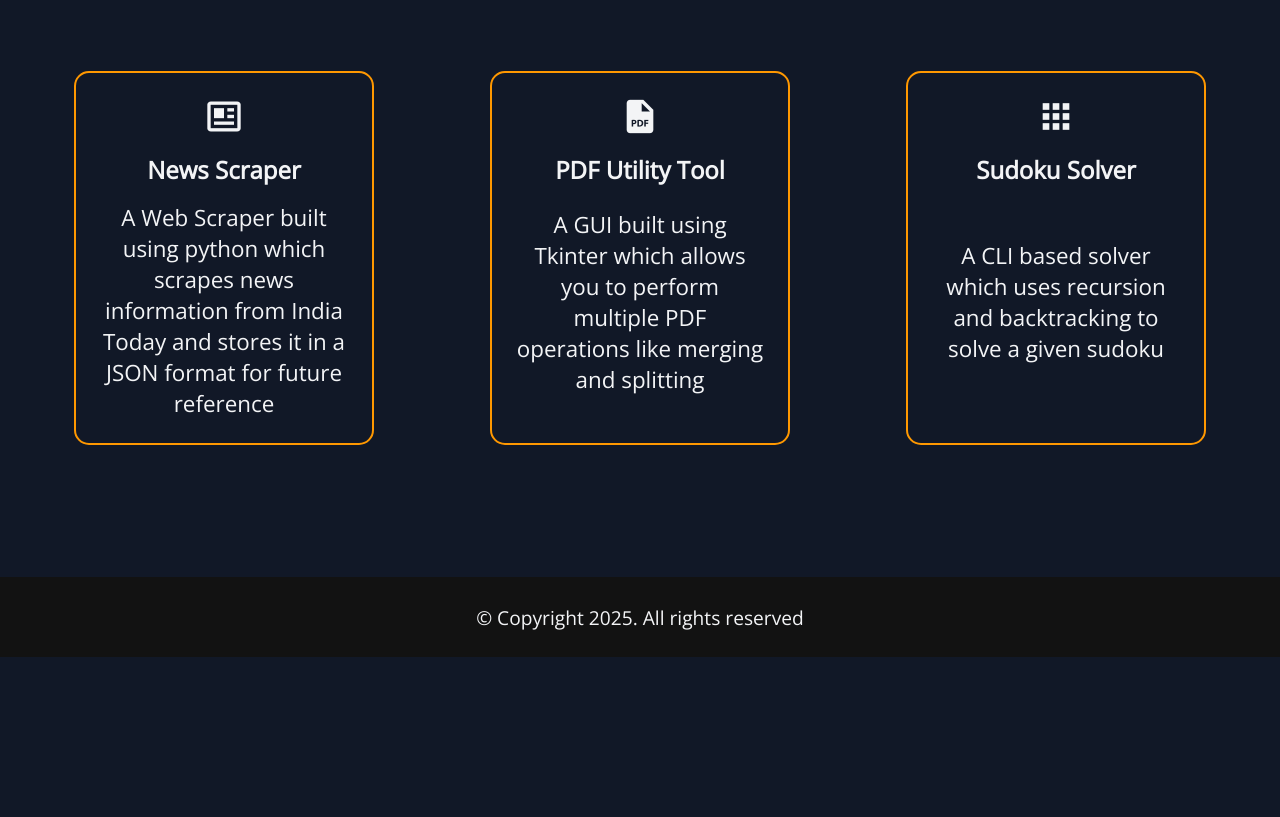
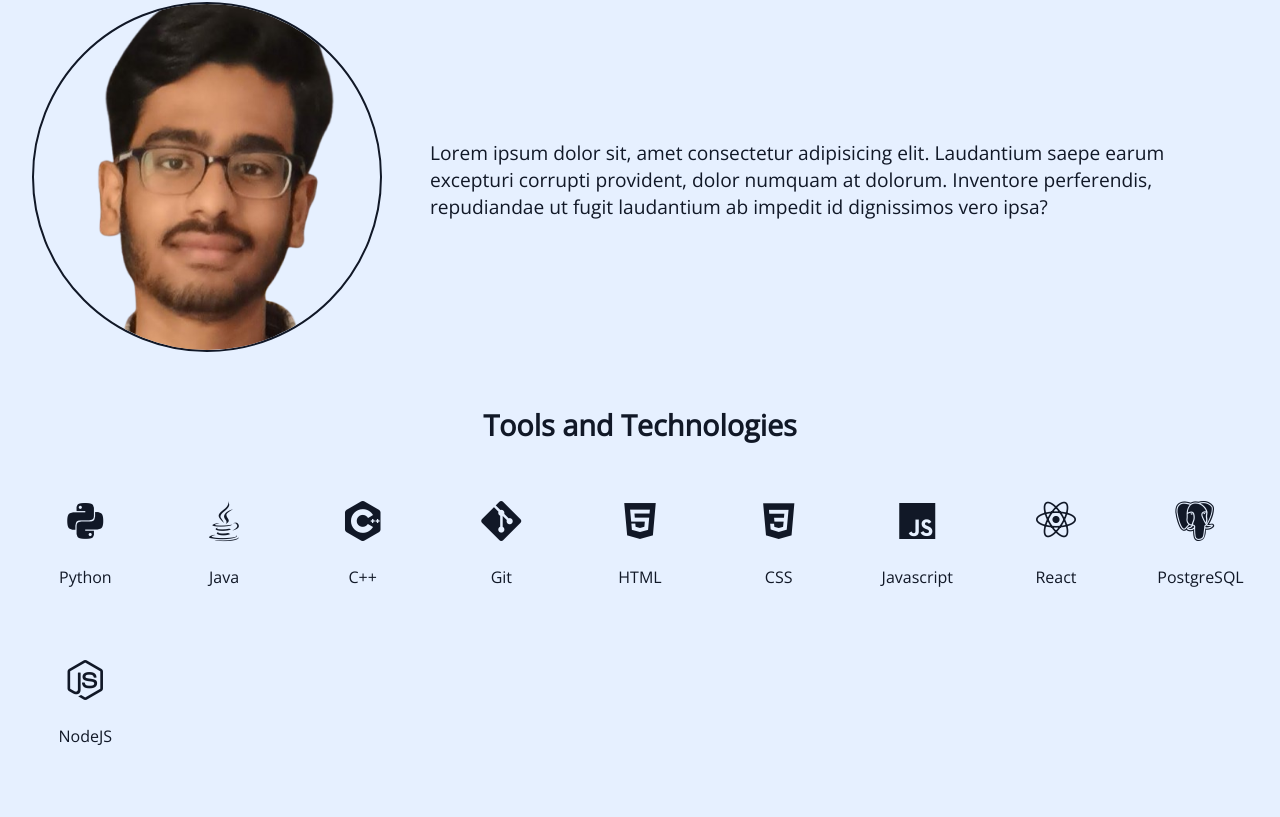
Before and after one commit to VRYeshwanth/My-Portfolio, a React (Vite) app: page / in a window 1280 px wide. Shown: the part 1023-1840 px from the top of the page. Before the commit the page ends 1680 px from the top, so only its background shows below. Built offline with nearby package versions, Linux system fonts and the light colour scheme.

Commit message:
About Me Section + Styling

```diff
--- a/public/style.css
+++ b/public/style.css
@@ -9,7 +9,7 @@
 }
 
 :root {
-    --secondary-background: #ebebeb;
+    --secondary-background: #dcdcdc;
     --primary-background: #111827;
     --text-color: #f3f4f6;
     --accent-color: #ff9800;
@@ -32,9 +32,13 @@ header {
     width: 100%;
     height: 80px;
     display: flex;
+    position: sticky;
+    top: 0;
     justify-content: space-between;
     align-items: center;
     padding: 0 1rem;
+    z-index: 1000;
+    background-color: var(--primary-background);
 }
 
 .nav-logo h1 {
@@ -125,7 +129,7 @@ header {
 /* Home Section */
 .home {
     width: 100%;
-    min-height: calc(100vh - 80px);
+    min-height: 100vh;
     display: flex;
     justify-content: center;
     align-items: center;
@@ -261,6 +265,7 @@ footer p {
     align-items: center;
     gap: 3rem;
     padding: 2rem;
+    scroll-margin-top: 80px;
 }
 
 .projects h1 {
@@ -320,3 +325,97 @@ footer p {
         font-size: 1.2rem;
     }
 }
+
+/* About Section */
+.about {
+    width: 100%;
+    min-height: 100vh;
+    display: flex;
+    flex-direction: column;
+    justify-content: center;
+    align-items: center;
+    padding: 2rem;
+    gap: 3rem;
+    background-color: #e6f0ff;
+    color: var(--primary-background);
+    scroll-margin-top: 80px;
+}
+
+.about h1 {
+    font-size: 3rem;
+    text-align: center;
+}
+
+.about-content {
+    display: flex;
+    justify-content: center;
+    align-items: center;
+    gap: 3rem;
+}
+
+.about-content .left img {
+    width: 350px;
+    border-radius: 50%;
+    border: 2px solid var(--primary-background);
+    aspect-ratio: 1/1;
+    object-fit: cover;
+}
+
+.about-content .right p {
+    font-size: 1.2rem;
+    flex: 1;
+    min-width: 300px;
+}
+
+.skills-row {
+    width: 100%;
+    display: flex;
+    flex-direction: column;
+    justify-content: center;
+    align-items: center;
+    gap: 2rem;
+}
+
+.skills-row .heading h2 {
+    font-size: 1.8rem;
+}
+
+.skills-row .skills {
+    display: grid;
+    grid-template-columns: repeat(auto-fit, minmax(100px, 1fr));
+    width: 100%;
+    gap: 2rem;
+    margin-bottom: 2rem;
+}
+
+.skills .skill-icon {
+    text-align: center;
+    padding: 1rem;
+}
+
+.skills .skill-icon i {
+    font-size: 3rem;
+    border-radius: 15px;
+    padding: 0.3rem;
+    margin-bottom: 1rem;
+}
+
+@media (max-width: 768px) {
+    .about-content {
+        flex-wrap: wrap;
+    }
+}
+@media (max-width: 425px) {
+    .about h1 {
+        font-size: 2rem;
+    }
+    .about-content .left img {
+        width: 300px;
+    }
+    .about-content {
+        text-align: center;
+    }
+    .skills-row .heading h2 {
+        font-size: 1.2rem;
+    }
+}
--- a/src/App.jsx
+++ b/src/App.jsx
@@ -3,12 +3,14 @@ import Navbar from "./Components/Navbar/Navbar";
 import Home from "./Components/Home/Home";
 import Footer from "./Components/Footer/Footer";
 import Projects from "./Components/Projects/Projects";
+import About from "./Components/About/About";
 
 export default function App() {
     return (
         <div className="container">
             <Navbar />
             <Home />
+            <About />
             <Projects />
             <Footer />
         </div>
--- /dev/null
+++ b/src/Components/About/About.jsx
@@ -0,0 +1,12 @@
+import Content from "./Content";
+import Skills from "./Skills";
+
+export default function About() {
+    return (
+        <section className="about" id="about">
+            <h1>About Me</h1>
+            <Content />
+            <Skills />
+        </section>
+    )
+}
--- /dev/null
+++ b/src/Components/About/Content.jsx
@@ -0,0 +1,12 @@
+export default function Content() {
+    return (
+        <div className="about-content">
+            <div className="left">
+                <img src="/images/user-image.png" alt="User Image" />
+            </div>
+            <div className="right">
+                <p>Lorem ipsum dolor sit, amet consectetur adipisicing elit. Laudantium saepe earum excepturi corrupti provident, dolor numquam at dolorum. Inventore perferendis, repudiandae ut fugit laudantium ab impedit id dignissimos vero ipsa?</p>
+            </div>
+        </div>
+    )
+}
--- /dev/null
+++ b/src/Components/About/SkillIcon.jsx
@@ -0,0 +1,8 @@
+export default function SkillIcon(props) {
+    return (
+        <div className="skill-icon">
+            <i className={props.class}></i>
+            <p className="icon-name">{props.name}</p>
+        </div>
+    )
+}
--- /dev/null
+++ b/src/Components/About/Skills.jsx
@@ -0,0 +1,23 @@
+import SkillIcon from "./SkillIcon"
+
+export default function Skills() {
+    return (
+        <div className="skills-row">
+            <div className="heading">
+                <h2>Tools and Technologies</h2>
+            </div>
+            <div className="skills">
+                <SkillIcon class="bx bxl-python" name="Python"/>
+                <SkillIcon class="bx bxl-java" name="Java"/>
+                <SkillIcon class="bx bxl-c-plus-plus" name="C++"/>
+                <SkillIcon class="bx bxl-git" name="Git"/>
+                <SkillIcon class="bx bxl-html5" name="HTML"/>
+                <SkillIcon class="bx bxl-css3" name="CSS"/>
+                <SkillIcon class="bx bxl-javascript" name="Javascript"/>
+                <SkillIcon class="bx bxl-react" name="React"/>
+                <SkillIcon class="bx bxl-postgresql" name="PostgreSQL"/>
+                <SkillIcon class="bx bxl-nodejs" name="NodeJS"/>
+            </div>
+        </div>
+    )
+}
```
